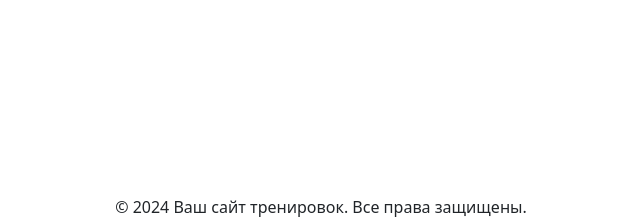
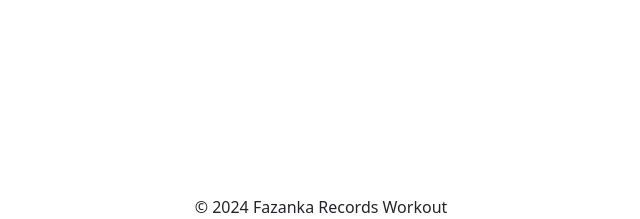
Before and after one commit to Ithinkimbulletproof/Home_Workouts, a Django app: page / in a window 1280 px wide. Shown: the part 629-848 px from the top of the page, without its empty margins (319-959 px from the left). Run offline with Django 5.2, Linux system fonts and the light colour scheme.

Commit message:
Use black

```diff
--- a/home_workouts/workouts/context_processors.py
+++ b/home_workouts/workouts/context_processors.py
@@ -1,6 +1,5 @@
 from datetime import datetime
 
+
 def current_year(request):
-    return {
-        'current_year': datetime.now().year
-    }
+    return {"current_year": datetime.now().year}
--- a/home_workouts/workouts/templates/workouts/base.html
+++ b/home_workouts/workouts/templates/workouts/base.html
@@ -83,7 +83,7 @@
     </div>
 
     <footer class="text-center mt-4">
-        <p>&copy; {{ current_year }} Ваш сайт тренировок. Все права защищены.</p>
+        <p>&copy; {{ current_year }} Fazanka Records Workout</p>
     </footer>
 
     <script src="https://cdn.jsdelivr.net/npm/bootstrap@5.1.3/dist/js/bootstrap.bundle.min.js"></script>
```
Also changed, not shown: home_workouts/workouts/views.py (+9 -1 lines).
